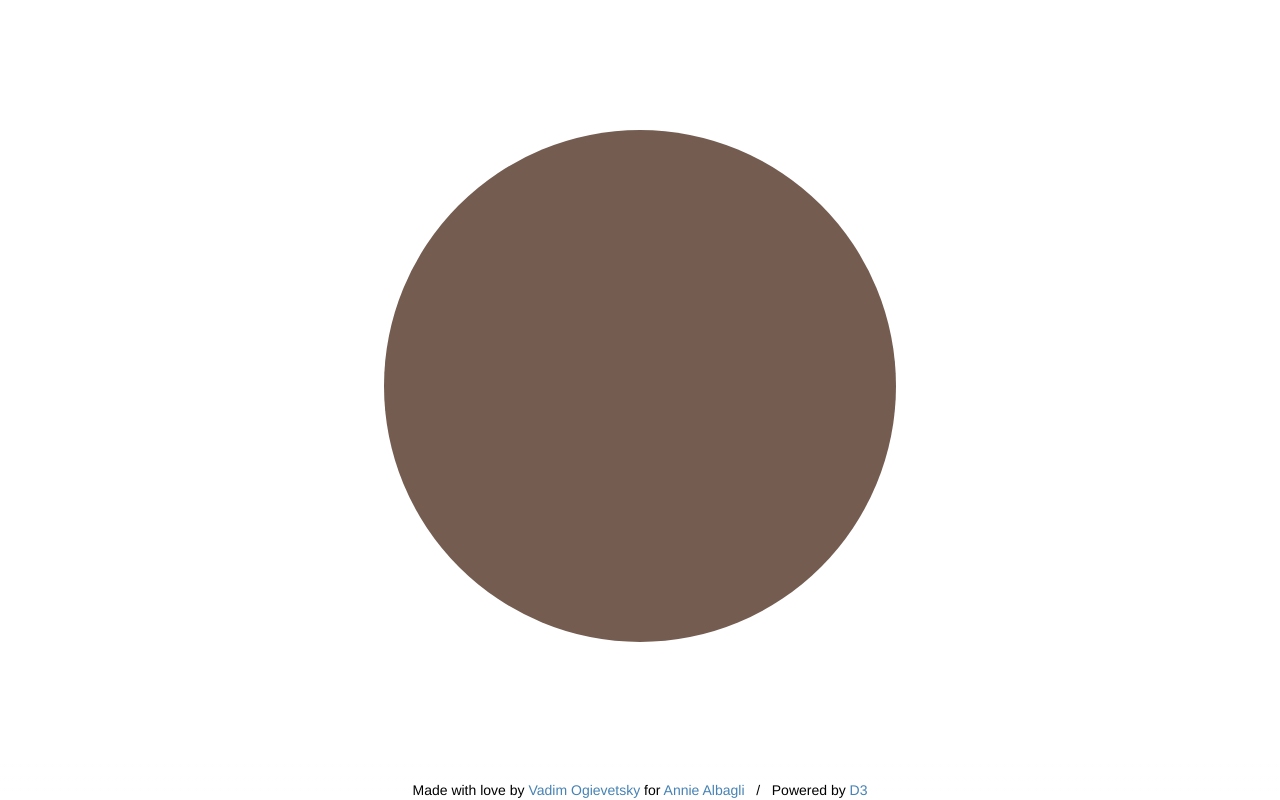
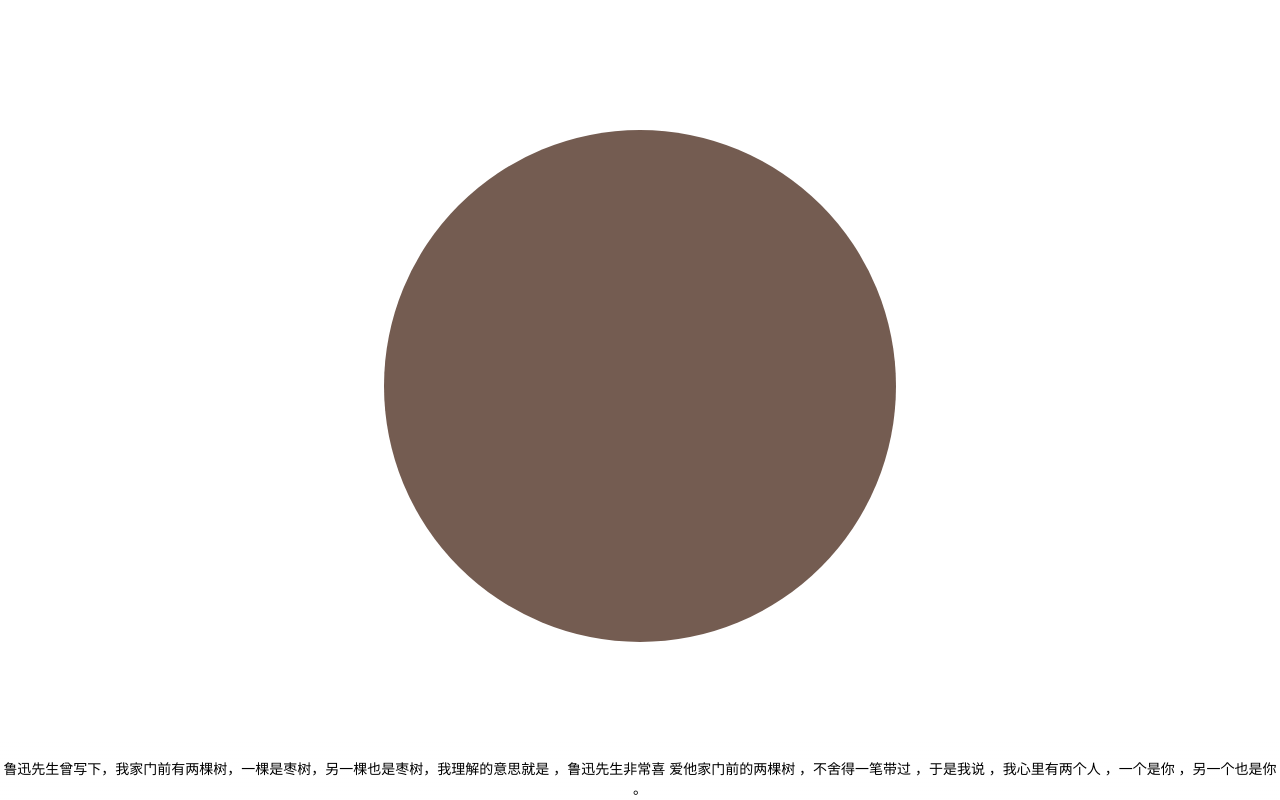
Before and after one commit to eumenides26/bianbian, a plain HTML site: page index.html in a window 1280 px wide. Drawn offline with Linux system fonts and the light colour scheme.

Commit message:
Update index.html

```diff
--- a/index.html
+++ b/index.html
@@ -10,7 +10,7 @@
     <meta name="apple-mobile-web-app-capable" content="yes">
     <meta name="apple-mobile-web-app-status-bar-style" content="default">
     <meta name="google" content="notranslate">
-    <title>Koalas to the Max dot Com</title>
+    <title>边边への贈り物</title>
     <script type="text/javascript">
         var version = '1.9.6';
     </script>
@@ -48,10 +48,7 @@
         </div>
     </div>
     <div id="footer">
-        Made with <span id="love">love</span> by
-        <a href="http://vadim.ogievetsky.com">Vadim Ogievetsky</a> for
-        <a href="http://anniealbagli.com">Annie Albagli</a> &nbsp; / &nbsp; Powered by
-        <a href="http://d3js.org/">D3</a>
+        鲁迅先生曾写下，我家门前有两棵树，一棵是枣树，另一棵也是枣树，我理解的意思就是 ，鲁迅先生非常喜 爱他家门前的两棵树 ，不舍得一笔带过 ，于是我说 ，我心里有两个人 ，一个是你 ，另一个也是你 。
     </div>
 
     <script type="text/javascript">
```
